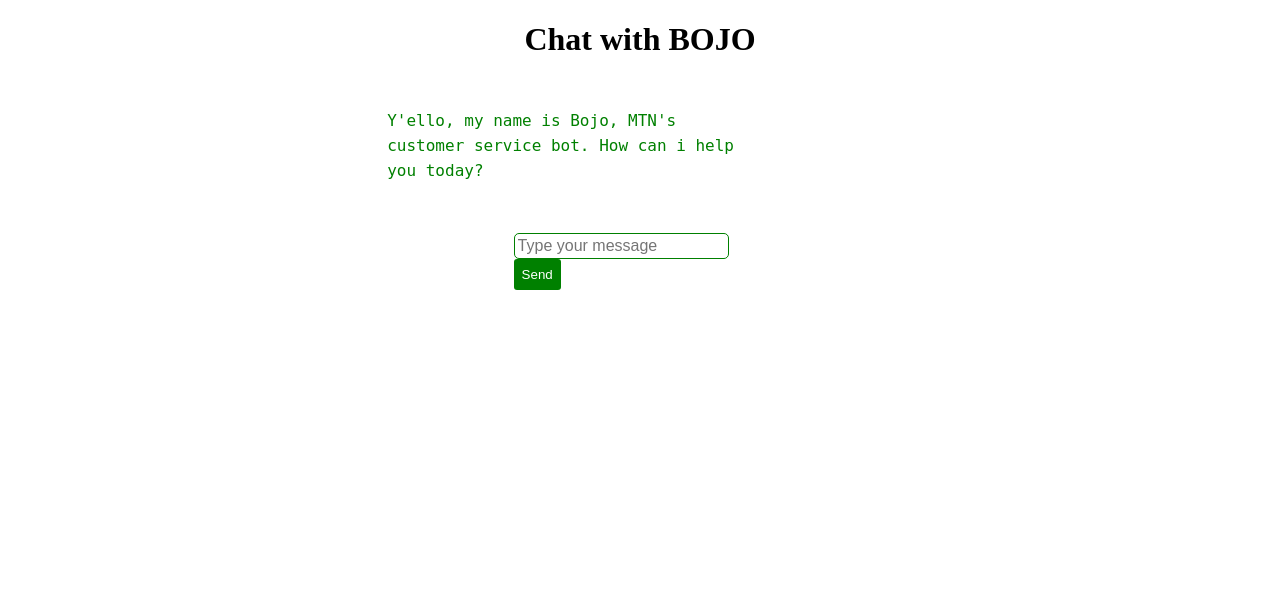
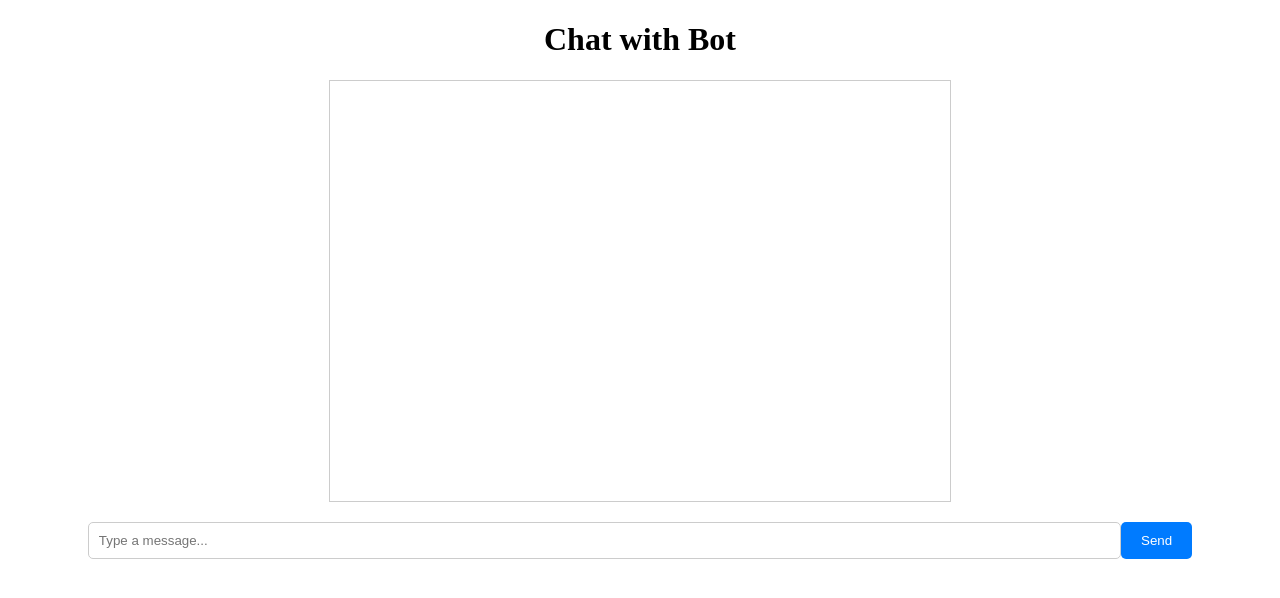
Before and after one commit to leksitecodes/mtn, a Django app: page / in a window 1280 px wide. Shown: the top 598 px of the page. Run offline with Django 5.2, Linux system fonts and the light colour scheme.

Commit message:
new updates14

```diff
--- a/mtn_bot/templates/chat.html
+++ b/mtn_bot/templates/chat.html
@@ -1,122 +1,109 @@
 <!DOCTYPE html>
-<html lang="en">
+<html>
 <head>
-    <meta charset="UTF-8">
-    <meta name="viewport" content="width=device-width, initial-scale=1.0">
-    <title>Bojo</title>
-    <!-- jQuery library -->
-    <script src="https://code.jquery.com/jquery-3.7.1.js" integrity="sha256-eKhayi8LEQwp4NKxN+CfCh+3qOVUtJn3QNZ0TciWLP4=" crossorigin="anonymous"></script>
-
+    <title>Chat with Bot</title>
+    <script src="https://code.jquery.com/jquery-3.6.0.min.js"></script>
+    <style>
+        /* Add some basic styling */
+        #chatBox {
+            max-width: 600px;
+            margin: auto;
+            padding: 10px;
+            border: 1px solid #ccc;
+            height: 400px;
+            overflow-y: scroll;
+        }
+        .userText, .botText {
+            margin: 10px 0;
+        }
+        .userText span {
+            background-color: #dcf8c6;
+            padding: 10px;
+            border-radius: 10px;
+            display: inline-block;
+        }
+        .botText span {
+            background-color: #f1f0f0;
+            padding: 10px;
+            border-radius: 10px;
+            display: inline-block;
+        }
+        #userInput {
+            display: flex;
+            justify-content: center;
+            margin-top: 20px;
+        }
+        #textInput {
+            width: 80%;
+            padding: 10px;
+            border: 1px solid #ccc;
+            border-radius: 5px;
+        }
+        #button {
+            padding: 10px 20px;
+            background-color: #007bff;
+            color: white;
+            border: none;
+            border-radius: 5px;
+            cursor: pointer;
+        }
+        #button:hover {
+            background-color: #0056b3;
+        }
+    </style>
 </head>
 <body>
-    <style>
-
-        /* Styles for the chat box container */
-        #chatBox{
-            margin-right: auto;
-            margin-left: auto;
-            width: 40%;
-            margin-top: 50px;
-        }
-
-        /* Styles for the bot's text */
-        .botText{
-            font-family: monospace;
-            font-size: 16px;
-            line-height: 25px;
-            text-align: left;
-            color: green;
-            width: 70%;
-        }
-
-        /* Styles for the user input container */
-        #userInput{
-            margin-right: auto;
-            margin-left: auto;
-            margin-top: 50px;
-            width: 20%;
-        }
-
-        /* Styles for the text input field */
-        #textInput{
-            border: 1px solid green;
-            font-size: 16px;
-            padding: 3px;
-            width: 80;
-            border-radius: 5px;
-        }
-
-        /* Styles for the send button */
-        #button{
-            padding: 8px;
-            color: white;
-            background-color: green;
-            border: none;
-            border-radius: 3px;
-        }
-
-        /* Styles for the heading */
-        h1{
-            text-align: center;
-        }
-
-        /* Styles for the user's text */
-        .userText{
-            text-align: right;
-            font-family: 'Gill Sans', 'Gill Sans MT', 'Calibri', 'Trebuchet MS', sans-serif;
-        }
-
-    </style>
-    <h1>Chat with BOJO</h1>
-    <div>
-        <!-- Chat box for displaying conversation -->
-        <div id="chatBox">
-            <p class="botText"><span>Y'ello, my name is Bojo, MTN's customer service bot. How can i help you today?</span></p>
-        </div>
-        <div id="user">
-            <p class="userText"><span></span></p>
-        </div>
-
-        <!-- User input section -->
-        <div id="userInput">
-            <input id="textInput" type="text" name="userMessage" placeholder="Type your message">
-            <input id="button" type="submit" value="Send"/>
-        </div>
+    <h1 style="text-align:center;">Chat with Bot</h1>
+    <div id="chatBox"></div>
+    <div id="userInput">
+        <input type="text" id="textInput" placeholder="Type a message...">
+        <button id="button">Send</button>
     </div>
 
     <script>
-        // Function to get user input and display the response
         function getUserResponse() {
-            // Get the user's message from the input field
             var userText = document.getElementById('textInput').value;
 
-            // Create a new paragraph element for the user's message
+            if (userText.trim() === "") {
+                return; // Don't send empty messages
+            }
+
             var userHtml = document.createElement('p');
-            userHtml.className = 'userText'; // Set the class name
+            userHtml.className = 'userText';
             userHtml.innerHTML = "<span>" + userText + "</span>";
-
-            // Append the user's message to the chat box
             document.getElementById('chatBox').appendChild(userHtml);
-
-            // Clear the input field
             document.getElementById('textInput').value = '';
 
-            // Scroll the user input into view smoothly
-            document.getElementById('userInput').scrollIntoView({block:'start',behavior:"smooth"});
+            // Scroll to the bottom of the chat box
+            document.getElementById('chatBox').scrollTop = document.getElementById('chatBox').scrollHeight;
 
-            // Make an AJAX GET request to the server
-            $.get('/get', {userMessage: userText}).done(function(data) {
-                // Create a new paragraph element for the bot's response
+            // Make AJAX GET request
+            $.get('/get_response/', {userMessage: userText}).done(function(data) {
                 var botHtml = "<p class='botText'><span>" + data.response + "</span></p>";
+                $('#chatBox').append(botHtml);
 
-                // Append the bot's response to the chat box
-                $('#chatBox').append(botHtml);
+                // Scroll to the bottom of the chat box
+                document.getElementById('chatBox').scrollTop = document.getElementById('chatBox').scrollHeight;
+            }).fail(function() {
+                var errorHtml = "<p class='botText'><span>Sorry, there was an error processing your request.</span></p>";
+                $('#chatBox').append(errorHtml);
+
+                // Scroll to the bottom of the chat box
+                document.getElementById('chatBox').scrollTop = document.getElementById('chatBox').scrollHeight;
             });
         }
 
-        // Add an event listener to the send button to trigger the getUserResponse function
-        $('#button').click(function(){
+        // Event listener for the send button
+        $('#button').click(function() {
             getUserResponse();
+        });
+
+        // Event listener for pressing 'Enter' key
+        $('#textInput').keypress(function(e) {
+            if (e.which == 13) { // Enter key is pressed
+                getUserResponse();
+                return false; // Prevent the default action (form submission)
+            }
         });
     </script>
 </body>
```
